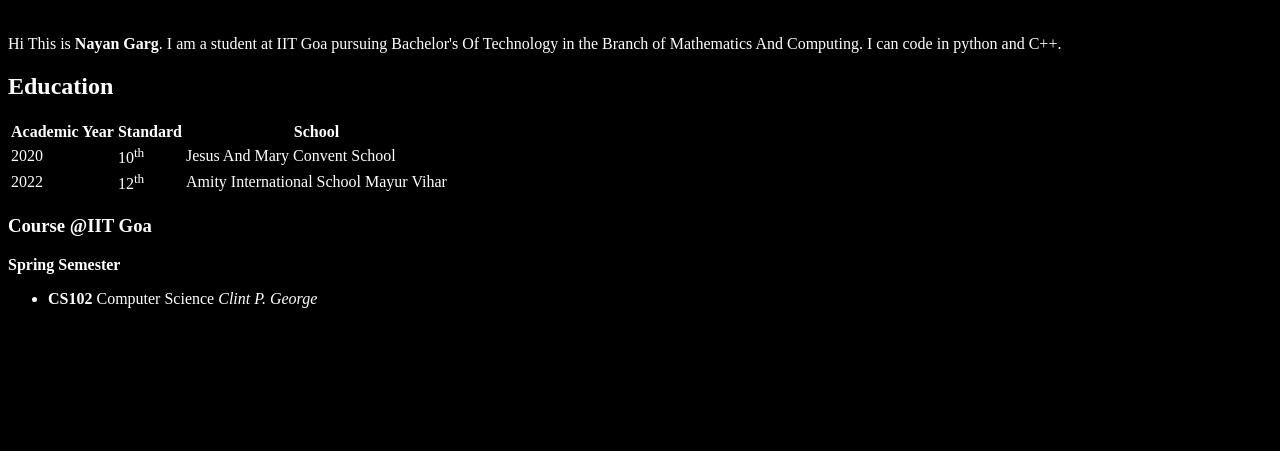
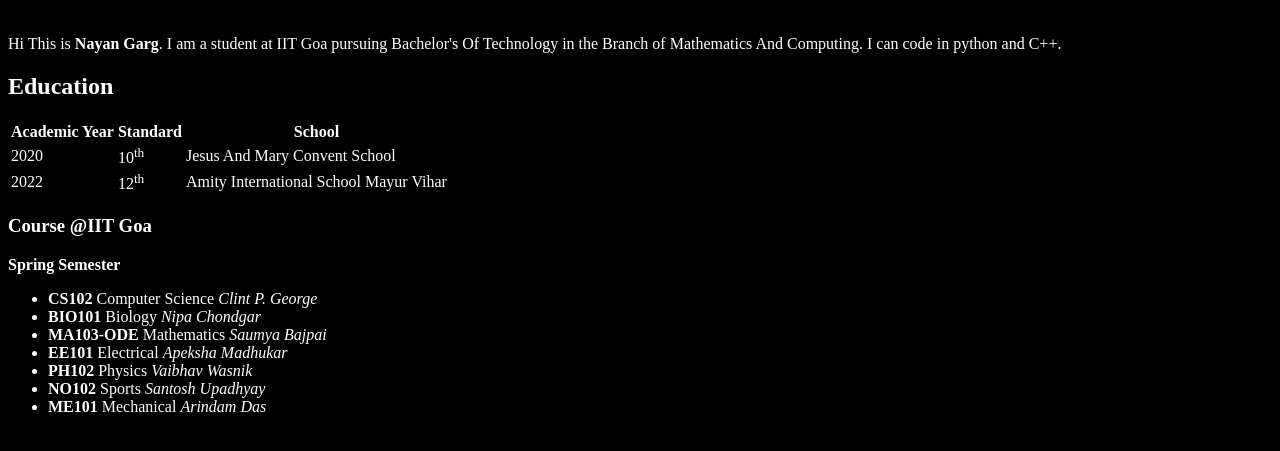
Before and after one commit to nayangarg01/nayangarg01.github.io, a plain HTML site: page index.html in a window 1280 px wide. Shown: the part 79-530 px from the top of the page. Drawn offline with Linux system fonts and the light colour scheme.

Commit message:
Update index.html

```diff
--- a/index.html
+++ b/index.html
@@ -31,3 +31,10 @@
 	<p><b>Spring Semester</b></p>
 	<ul>
 		<li><b>CS102</b> Computer Science <i>Clint P. George</i></li>
+		<li><b>BIO101</b> Biology <i>Nipa Chondgar</i></li>
+		<li><b>MA103-ODE</b> Mathematics <i>Saumya Bajpai</i></li>
+		<li><b>EE101</b> Electrical <i>Apeksha Madhukar</i></li>
+		<li><b>PH102</b> Physics <i>Vaibhav Wasnik</i></li>
+		<li><b>NO102</b> Sports <i>Santosh Upadhyay</i></li>
+		<li><b>ME101</b> Mechanical <i>Arindam Das</i></li>
+	</ul>
```
